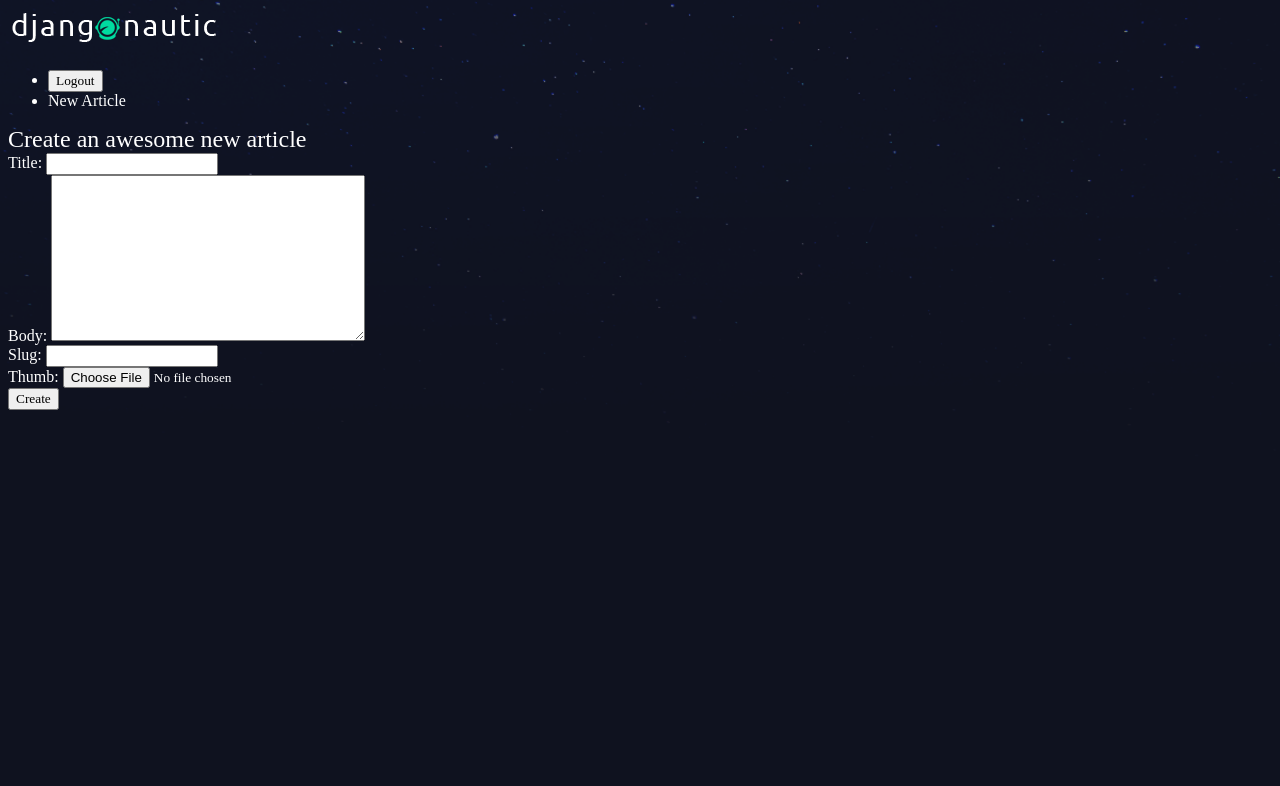
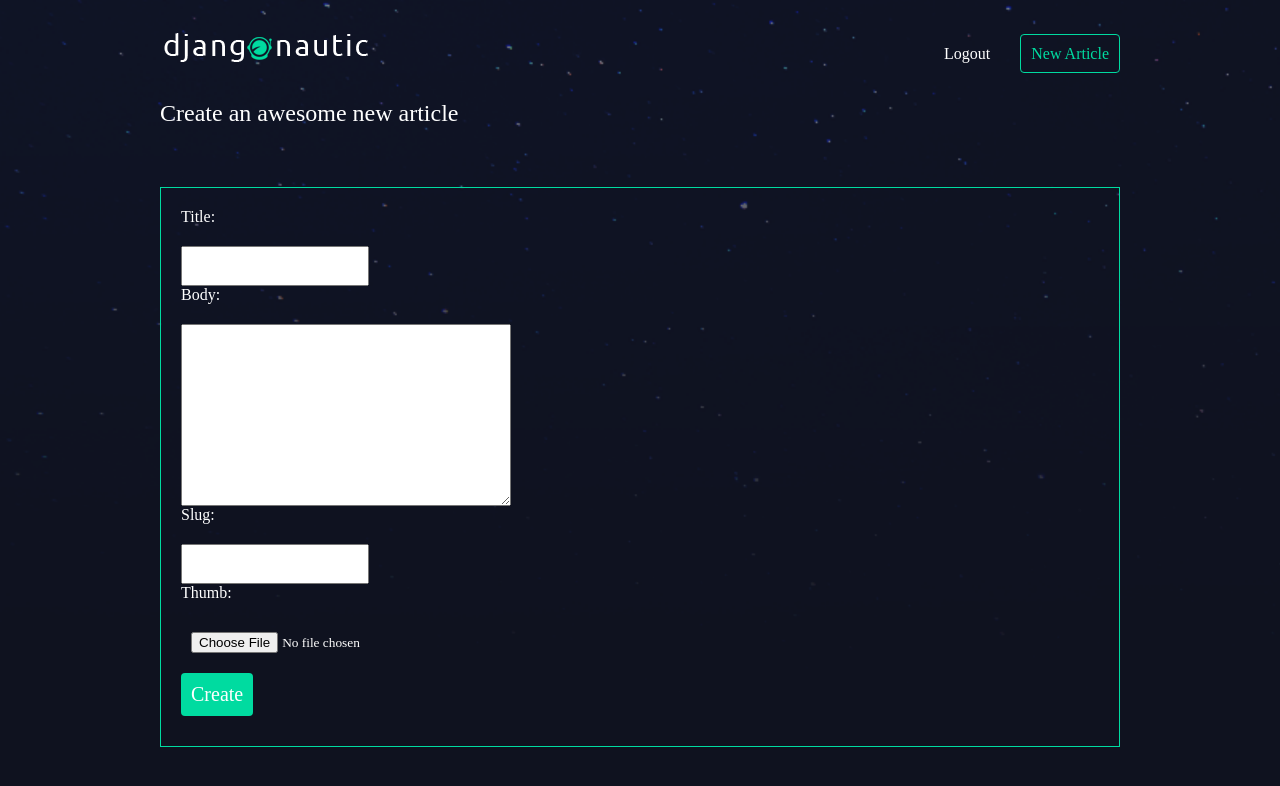
Before and after one commit to dnksebastian/python-exercises, a Django app: page /articles/create/ in a window 1280 px wide. Shown: the top 786 px of the page. Run offline with Django 5.2, Linux system fonts and the light colour scheme; the visitor is signed in with stand-in values (Sample User, id 1).

Commit message:
django blog

```diff
--- a/django-blog/djangonautic/articles/templates/articles/article_create.html
+++ b/django-blog/djangonautic/articles/templates/articles/article_create.html
@@ -9,4 +9,5 @@
             <input type="submit" value="Create">
         </form>
     </div>
+    <script src="/static/slugify.js"></script>
 {% endblock %}
--- a/django-blog/djangonautic/articles/templates/articles/article_list.html
+++ b/django-blog/djangonautic/articles/templates/articles/article_list.html
@@ -9,6 +9,7 @@
             <a href="{% url 'articles:detail' article.slug %}">{{ article.title }}</a>
             <p>{{ article.snippet }}</p>
             <p>{{ article.date }}</p>
+            <p class="author">added by {{ article.author.username }}</p>
         </h2>
     </div>
     {% endfor %}
--- /dev/null
+++ b/django-blog/djangonautic/assets/slugify.js
@@ -0,0 +1,14 @@
+const titleInput = document.querySelector('input[name=title]');
+const slugInput = document.querySelector('input[name=slug]');
+
+const slugify = (val) => {
+
+    return val.toString().toLowerCase().trim()
+        .replace(/&/g, '-and-')         // Replace & with 'and'
+        .replace(/[\s\W-]+/g, '-')      // Replace spaces, non-word characters and dashes with a single dash (-)
+
+};
+
+titleInput.addEventListener('keyup', (e) => {
+    slugInput.setAttribute('value', slugify(titleInput.value));
+});
--- a/django-blog/djangonautic/assets/styles.css
+++ b/django-blog/djangonautic/assets/styles.css
@@ -20,3 +20,134 @@ a, a:hover, a:visited{
     color: #fff;
     text-decoration: none;
 }
+
+.wrapper{
+    max-width: 960px;
+    margin: 0 auto;
+}
+
+div.wrapper > h1{
+    text-align: center;
+    margin: 100px auto;
+    font-size: 2.4em
+}
+
+header{
+    display: grid;
+    grid-template-columns: 1fr 1fr;
+    padding: 20px 0;
+}
+
+nav{
+    justify-self: end;
+}
+
+nav li{
+    display: inline-block;
+    list-style-type: none;
+    margin-left: 20px;
+}
+
+nav button{
+    background: none;
+    color: #fff;
+    cursor: pointer;
+    border: 0;
+    font-size: 16px;
+}
+
+.articles{
+    display: grid;
+    grid-template-columns: 1fr 1fr 1fr;
+    grid-gap: 30px;
+}
+
+.article{
+    padding: 10px;
+    border: 1px solid #00dba0;
+    position: relative;
+    padding-bottom: 40px;
+}
+
+.article h2{
+    font-size: 1.2em;
+}
+
+.article .author{
+    padding: 10px;
+    background: #00dba0;
+    position: absolute;
+    right: 0;
+    bottom: 0;
+    margin: 0;
+    color: #0f121f;
+}
+
+.article-detail .article{
+    padding: 0;
+}
+
+.article-detail  .article img{
+    max-width: 100%;
+}
+
+.article-detail  .article h2{
+    text-align: center;
+    margin: 20px auto;
+    font-size: 2em
+}
+
+.article-detail .article h3{
+    text-align: center;
+}
+
+.article-detail  .article p{
+    margin: 10px 20px
+}
+
+.site-form {
+    margin-top: 60px;
+    border: 1px solid #00dba0;
+    padding: 20px;
+}
+
+.site-form input, .site-form textarea{
+    display: block;
+    margin: 20px 0 0px 0;
+    padding: 10px;
+}
+
+a.highlight{
+    border: 1px solid #00dba0;
+    padding: 10px;
+    border-radius: 4px;
+    color: #00dba0;
+}
+
+.helptext, .helptext ul{
+    margin: 0 auto 20px;
+    color: #bbb;
+    font-size: 14px;
+    display: block;
+}
+
+.errorlist li{
+    padding: 10px;
+    list-style-type: none;
+    border: 1px solid #FF5722;
+    margin: 10px 0;
+    color: #FF5722
+}
+
+.errorlist{
+    padding: 0;
+}
+
+.site-form input[type="submit"]{
+    background: #00dba0;
+    border: 0;
+    color: #fff;
+    font-size: 20px;
+    border-radius: 4px;
+    margin: 10px 0;
+}
--- a/django-blog/djangonautic/templates/base_layout.html
+++ b/django-blog/djangonautic/templates/base_layout.html
@@ -11,7 +11,7 @@
 </head>
 
 <body>
-    <div class="wrapper">
+    <header class="wrapper">
         <h1><a href="{% url 'home' %}"><img src="{% static 'logo.png' %}" alt="Djangonautic"></a></h1>
         <nav>
             <ul>
@@ -33,6 +33,8 @@
                 {% endif %}
             </ul>
         </nav>
+    </header>
+    <div class="wrapper">
         {% block content %}
         {% endblock %}
     </div>
```
